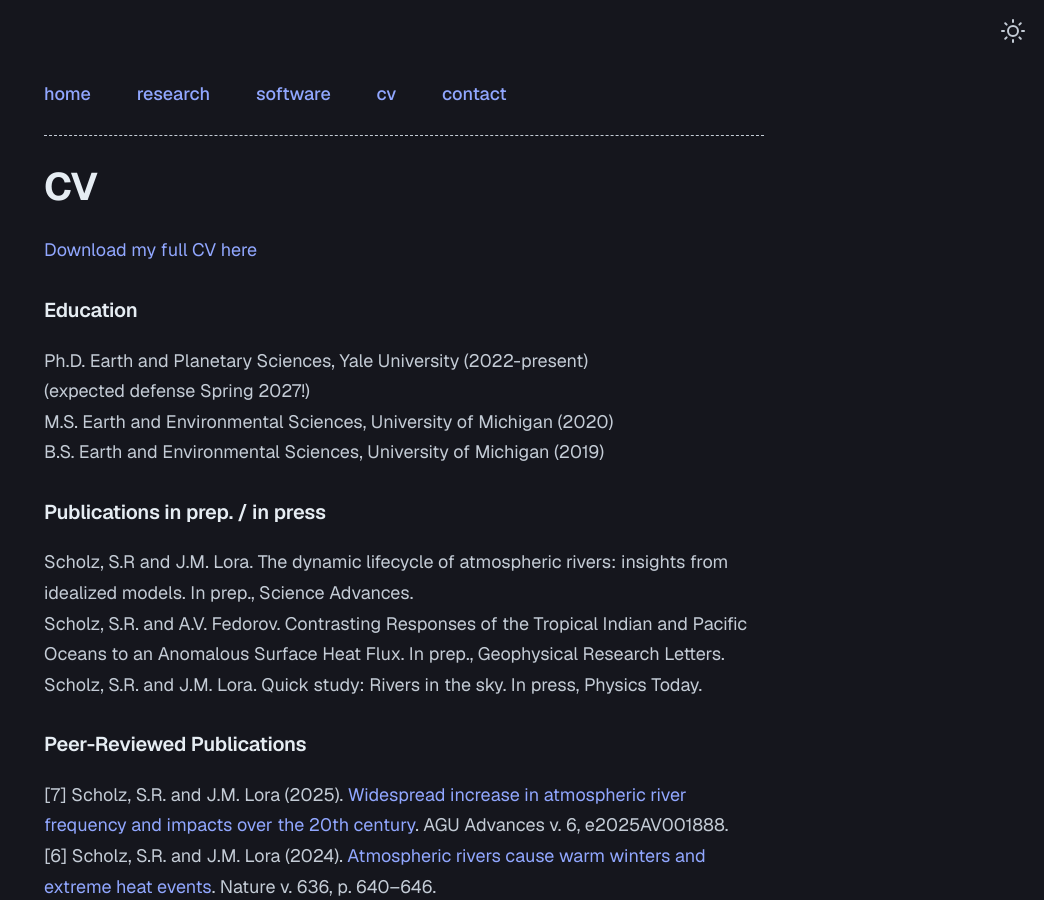
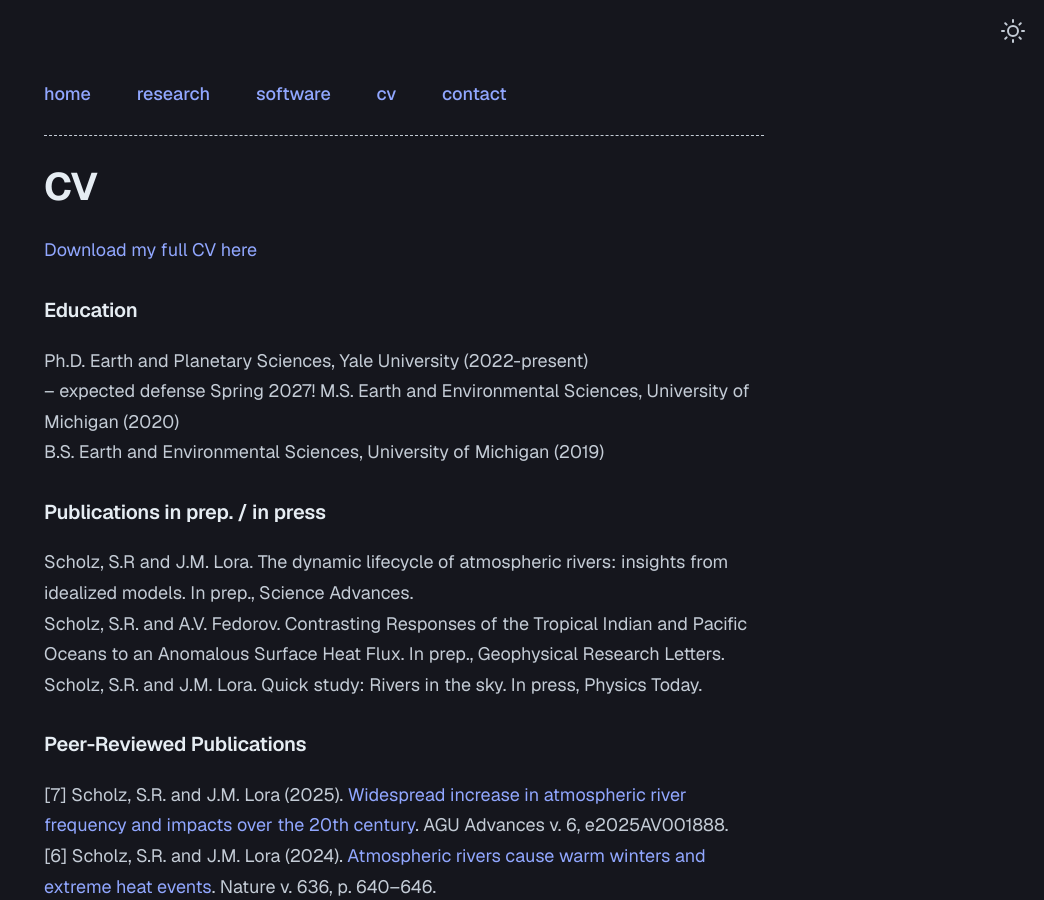
Before and after one commit to serenarscholz/serenarscholz.github.io, a Jekyll site: the page built from cv.md, in a window 1280 px wide and 900 px high. Shown: the whole window, without its empty margins (236-1280 px from the left). Built offline with Jekyll 4.4.1, drawn with Linux system fonts in a browser that asks for light colours.

Commit message:
Update cv.md

```diff
--- a/cv.md
+++ b/cv.md
@@ -8,7 +8,7 @@ permalink: /cv/
 
 ### Education
 Ph.D. Earth and Planetary Sciences, Yale University (2022-present)\
-(expected defense Spring 2027!)\
+ -- expected defense Spring 2027!
 M.S. Earth and Environmental Sciences, University of Michigan (2020)\
 B.S. Earth and Environmental Sciences, University of Michigan (2019)
 
```
